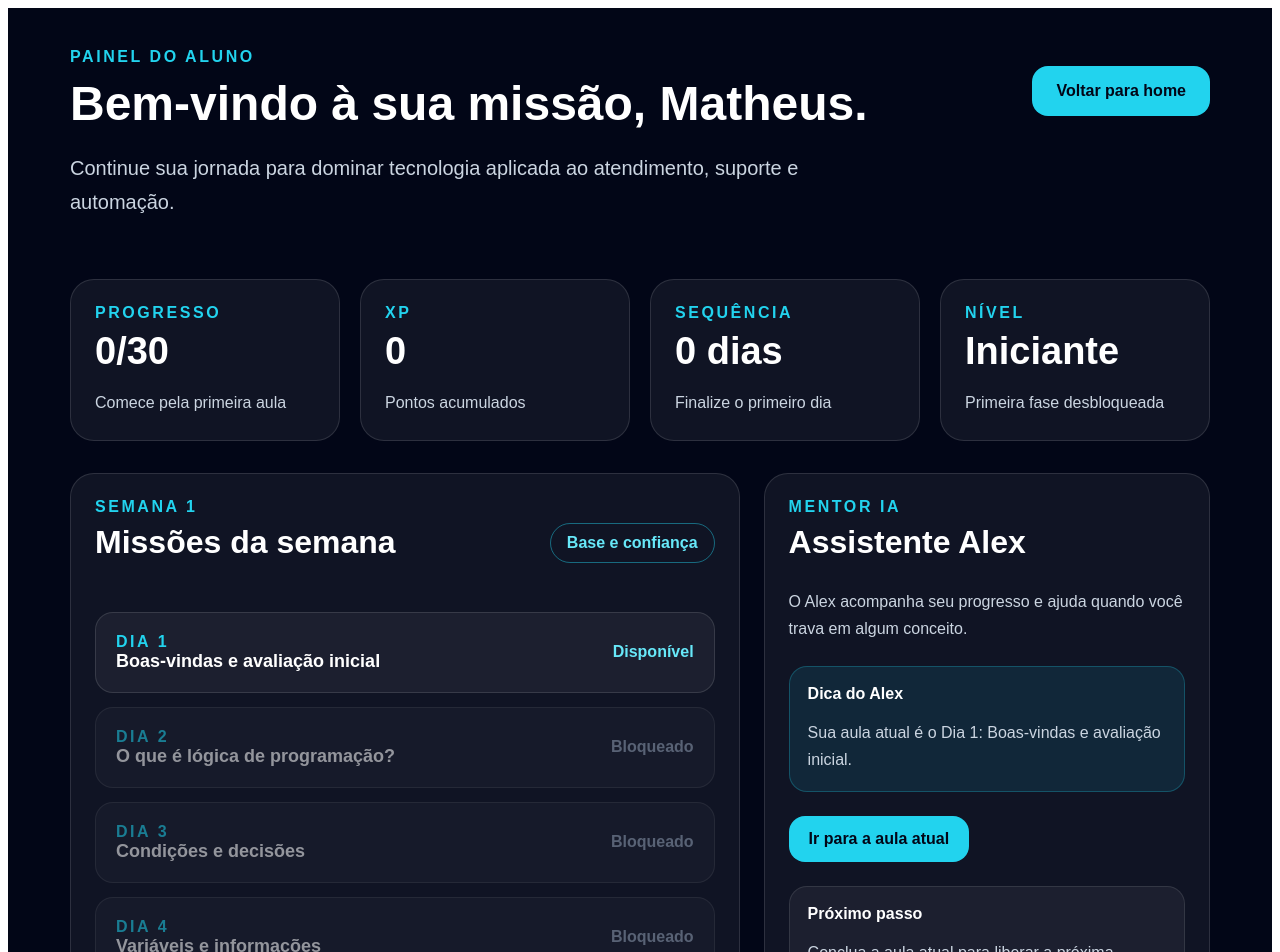
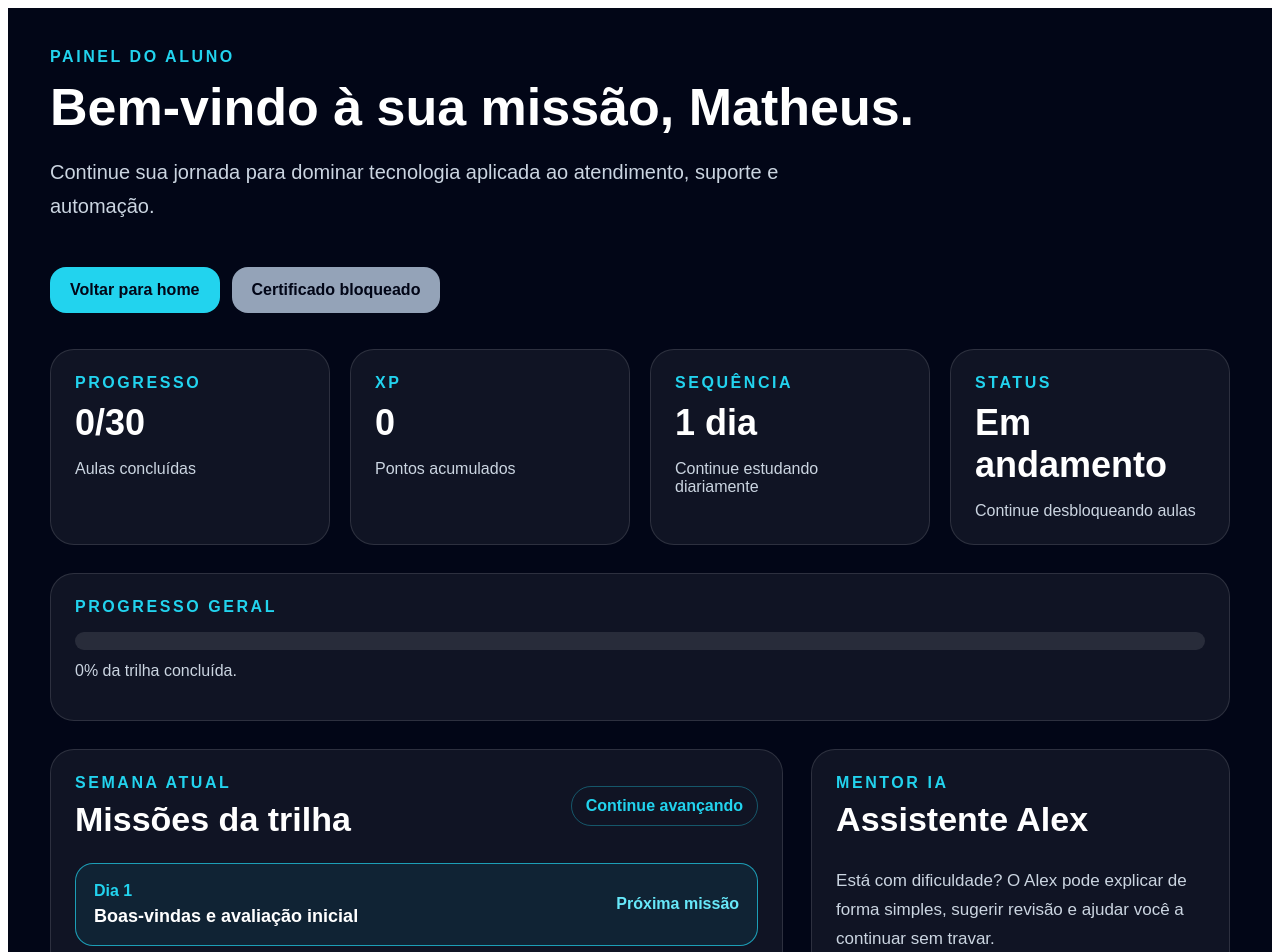
Before and after one commit to HanzSolo66/suporte-tech-30-dias, a Next.js app in the folder apps/web/: page /dashboard in a window 1280 px wide. Shown: the top 952 px of the page. Built offline with nearby package versions, Linux system fonts and the light colour scheme.

Commit message:
Adiciona botão de certificado no dashboard

```diff
--- a/apps/web/app/dashboard/page.tsx
+++ b/apps/web/app/dashboard/page.tsx
@@ -26,16 +26,16 @@ export default function DashboardPage() {
     }
   }, []);
 
-  const completedDays = progress.completedLessons.length;
-  const xp = completedDays * 120 + progress.alexUsedLessons.length * 30;
-
+  const completedLessons = progress.completedLessons.length;
+  const totalLessons = lessons.length;
+  const alexUses = progress.alexUsedLessons.length;
+  const progressPercent = Math.round((completedLessons / totalLessons) * 100);
+  const trailCompleted = completedLessons >= totalLessons;
   const currentLesson =
-    lessons.find((lesson) => !progress.completedLessons.includes(lesson.slug)) ||
+    lessons.find((lesson) => !progress.completedLessons.includes(lesson.slug)) ??
     lessons[lessons.length - 1];
 
-  const currentLessonIndex = lessons.findIndex(
-    (lesson) => lesson.slug === currentLesson.slug
-  );
+  const xp = completedLessons * 120 + alexUses * 30;
 
   return (
     <main
@@ -47,24 +47,26 @@ export default function DashboardPage() {
         padding: "40px",
       }}
     >
-      <section style={{ maxWidth: "1140px", margin: "0 auto" }}>
-        <p style={eyebrowStyle}>Painel do aluno</p>
-
-        <div
+      <section style={{ maxWidth: "1180px", margin: "0 auto" }}>
+        <section
           style={{
             display: "flex",
             justifyContent: "space-between",
             gap: "24px",
             alignItems: "flex-start",
             flexWrap: "wrap",
+            marginBottom: "36px",
           }}
         >
           <div>
+            <p style={eyebrowStyle}>Painel do aluno</p>
+
             <h1
               style={{
-                fontSize: "48px",
-                lineHeight: 1.1,
-                margin: "12px 0",
+                fontSize: "52px",
+                lineHeight: 1.05,
+                marginTop: "14px",
+                marginBottom: "16px",
               }}
             >
               Bem-vindo à sua missão, Matheus.
@@ -83,13 +85,14 @@ export default function DashboardPage() {
             </p>
           </div>
 
+          <div style={{ display: "flex", gap: "12px", flexWrap: "wrap" }}>
             <a
               href="/"
               style={{
+                color: "#020617",
                 background: "#22d3ee",
-              color: "#020617",
                 textDecoration: "none",
-              padding: "16px 24px",
+                padding: "14px 20px",
                 borderRadius: "16px",
                 fontWeight: 900,
                 whiteSpace: "nowrap",
@@ -97,67 +100,101 @@ export default function DashboardPage() {
             >
               Voltar para home
             </a>
+
+            <a
+              href="/certificado"
+              style={{
+                color: "#020617",
+                background: trailCompleted ? "#22c55e" : "#94a3b8",
+                textDecoration: "none",
+                padding: "14px 20px",
+                borderRadius: "16px",
+                fontWeight: 900,
+                whiteSpace: "nowrap",
+              }}
+            >
+              {trailCompleted ? "Ver certificado" : "Certificado bloqueado"}
+            </a>
           </div>
+        </section>
 
         <section
           style={{
             display: "grid",
             gridTemplateColumns: "repeat(auto-fit, minmax(220px, 1fr))",
             gap: "20px",
-            marginTop: "40px",
+            marginBottom: "28px",
           }}
         >
           <InfoCard
             label="Progresso"
-            value={`${completedDays}/${lessons.length}`}
-            description={
-              completedDays > 0
-                ? `${completedDays} aula(s) concluída(s)`
-                : "Comece pela primeira aula"
-            }
+            value={`${completedLessons}/${totalLessons}`}
+            description="Aulas concluídas"
           />
-
           <InfoCard
             label="XP"
             value={String(xp)}
             description="Pontos acumulados"
           />
-
           <InfoCard
             label="Sequência"
-            value={completedDays > 0 ? `${completedDays} dia(s)` : "0 dias"}
+            value={`${Math.max(completedLessons, 1)} dia${
+              Math.max(completedLessons, 1) === 1 ? "" : "s"
+            }`}
+            description="Continue estudando diariamente"
+          />
+          <InfoCard
+            label="Status"
+            value={trailCompleted ? "Concluído" : "Em andamento"}
             description={
-              completedDays > 0
-                ? "Continue estudando diariamente"
-                : "Finalize o primeiro dia"
-            }
-          />
-
-          <InfoCard
-            label="Nível"
-            value={
-              completedDays >= 3
-                ? "Aprendiz"
-                : completedDays >= 1
-                ? "Iniciante+"
-                : "Iniciante"
-            }
-            description={
-              completedDays >= 3
-                ? "Você concluiu a primeira sequência"
-                : completedDays >= 1
-                ? "Primeira missão concluída"
-                : "Primeira fase desbloqueada"
+              trailCompleted
+                ? "Trilha completa"
+                : "Continue desbloqueando aulas"
             }
           />
         </section>
 
         <section
           style={{
+            marginBottom: "28px",
+            padding: "24px",
+            borderRadius: "24px",
+            border: "1px solid rgba(255,255,255,0.12)",
+            background: "rgba(255,255,255,0.06)",
+          }}
+        >
+          <p style={eyebrowStyle}>Progresso geral</p>
+
+          <div
+            style={{
+              marginTop: "16px",
+              height: "18px",
+              background: "rgba(255,255,255,0.1)",
+              borderRadius: "999px",
+              overflow: "hidden",
+            }}
+          >
+            <div
+              style={{
+                width: `${progressPercent}%`,
+                height: "100%",
+                background: "#22d3ee",
+                borderRadius: "999px",
+              }}
+            />
+          </div>
+
+          <p style={{ color: "#cbd5e1", marginTop: "12px" }}>
+            {progressPercent}% da trilha concluída.
+          </p>
+        </section>
+
+        <section
+          style={{
             display: "grid",
-            gridTemplateColumns: "minmax(0, 1.5fr) minmax(280px, 1fr)",
-            gap: "24px",
-            marginTop: "32px",
+            gridTemplateColumns: "minmax(0, 1.4fr) minmax(280px, 0.8fr)",
+            gap: "28px",
+            alignItems: "start",
           }}
         >
           <section style={cardStyle}>
@@ -166,79 +203,116 @@ export default function DashboardPage() {
                 display: "flex",
                 justifyContent: "space-between",
                 gap: "16px",
+                flexWrap: "wrap",
                 alignItems: "center",
-                flexWrap: "wrap",
               }}
             >
               <div>
-                <p style={eyebrowStyle}>Semana 1</p>
-                <h2 style={{ fontSize: "32px", marginTop: "8px" }}>
-                  Missões da semana
+                <p style={eyebrowStyle}>Semana atual</p>
+                <h2 style={{ fontSize: "34px", margin: "8px 0 0" }}>
+                  Missões da trilha
                 </h2>
               </div>
 
               <span
                 style={{
-                  color: "#67e8f9",
-                  border: "1px solid rgba(34,211,238,0.45)",
+                  color: "#22d3ee",
+                  border: "1px solid rgba(34,211,238,0.35)",
                   borderRadius: "999px",
-                  padding: "10px 16px",
-                  fontWeight: 800,
+                  padding: "10px 14px",
+                  fontWeight: 900,
                 }}
               >
-                Base e confiança
+                {trailCompleted ? "Trilha concluída" : "Continue avançando"}
               </span>
             </div>
 
-            <div style={{ display: "grid", gap: "14px", marginTop: "24px" }}>
-              {lessons.map((lesson, index) => {
-                const completed = progress.completedLessons.includes(
+            <div style={{ display: "grid", gap: "12px", marginTop: "24px" }}>
+              {lessons.map((lesson) => {
+                const isCompleted = progress.completedLessons.includes(
                   lesson.slug
                 );
-
-                const previousLesson = lessons[index - 1];
-
-                const unlocked =
-                  index === 0 ||
-                  progress.completedLessons.includes(previousLesson.slug);
+                const isCurrent = currentLesson.slug === lesson.slug;
 
                 return (
-                  <MissionCard
+                  <a
                     key={lesson.slug}
-                    day={`Dia ${lesson.dayNumber}`}
-                    title={lesson.title}
-                    status={
-                      completed
+                    href={`/aulas/${lesson.slug}`}
+                    style={{
+                      display: "flex",
+                      justifyContent: "space-between",
+                      gap: "16px",
+                      alignItems: "center",
+                      textDecoration: "none",
+                      color: "white",
+                      padding: "18px",
+                      borderRadius: "18px",
+                      border: isCurrent
+                        ? "1px solid rgba(34,211,238,0.7)"
+                        : "1px solid rgba(255,255,255,0.12)",
+                      background: isCompleted
+                        ? "rgba(34,197,94,0.14)"
+                        : isCurrent
+                        ? "rgba(34,211,238,0.08)"
+                        : "rgba(255,255,255,0.04)",
+                    }}
+                  >
+                    <div>
+                      <p
+                        style={{
+                          color: "#22d3ee",
+                          fontWeight: 900,
+                          margin: 0,
+                        }}
+                      >
+                        Dia {lesson.dayNumber}
+                      </p>
+
+                      <strong
+                        style={{
+                          display: "block",
+                          marginTop: "6px",
+                          fontSize: "18px",
+                        }}
+                      >
+                        {lesson.title}
+                      </strong>
+                    </div>
+
+                    <strong
+                      style={{
+                        color: isCompleted ? "#86efac" : "#67e8f9",
+                        whiteSpace: "nowrap",
+                      }}
+                    >
+                      {isCompleted
                         ? "Concluído"
-                        : unlocked
-                        ? "Disponível"
-                        : "Bloqueado"
-                    }
-                    href={unlocked ? `/aulas/${lesson.slug}` : "/dashboard"}
-                    completed={completed}
-                    locked={!unlocked}
-                  />
+                        : isCurrent
+                        ? "Próxima missão"
+                        : "Bloqueada"}
+                    </strong>
+                  </a>
                 );
               })}
             </div>
           </section>
 
-          <section style={cardStyle}>
+          <aside style={cardStyle}>
             <p style={eyebrowStyle}>Mentor IA</p>
 
-            <h2 style={{ fontSize: "32px", marginTop: "8px" }}>
+            <h2 style={{ fontSize: "34px", marginTop: "8px" }}>
               Assistente Alex
             </h2>
 
-            <p style={mutedStyle}>
-              O Alex acompanha seu progresso e ajuda quando você trava em algum
-              conceito.
+            <p style={{ color: "#cbd5e1", lineHeight: 1.7, fontSize: "17px" }}>
+              Está com dificuldade? O Alex pode explicar de forma simples,
+              sugerir revisão e ajudar você a continuar sem travar.
             </p>
 
             <div
               style={{
                 marginTop: "24px",
-                padding: "18px",
+                padding: "20px",
                 borderRadius: "18px",
                 background: "rgba(34,211,238,0.1)",
                 border: "1px solid rgba(34,211,238,0.25)",
@@ -246,10 +320,15 @@ export default function DashboardPage() {
             >
               <strong>Dica do Alex</strong>
 
-              <p style={{ ...mutedStyle, marginBottom: 0 }}>
-                {completedDays === lessons.length
-                  ? "Você concluiu todas as aulas disponíveis. Excelente progresso!"
-                  : `Sua aula atual é o Dia ${currentLesson.dayNumber}: ${currentLesson.title}.`}
+              <p
+                style={{
+                  color: "#cbd5e1",
+                  lineHeight: 1.7,
+                  marginBottom: 0,
+                }}
+              >
+                Faça uma aula por vez, responda o quiz e use o feedback do erro
+                como revisão. Errar faz parte do treino.
               </p>
             </div>
 
@@ -258,35 +337,36 @@ export default function DashboardPage() {
               style={{
                 display: "inline-block",
                 marginTop: "24px",
+                color: "#020617",
                 background: "#22d3ee",
-                color: "#020617",
                 textDecoration: "none",
                 padding: "14px 20px",
                 borderRadius: "16px",
                 fontWeight: 900,
               }}
             >
-              Ir para a aula atual
+              Continuar aula
             </a>
 
-            <div
+            {trailCompleted && (
+              <a
+                href="/certificado"
                 style={{
-                marginTop: "24px",
-                padding: "18px",
-                borderRadius: "18px",
-                background: "rgba(255,255,255,0.05)",
-                border: "1px solid rgba(255,255,255,0.1)",
+                  display: "inline-block",
+                  marginTop: "12px",
+                  marginLeft: "12px",
+                  color: "#020617",
+                  background: "#22c55e",
+                  textDecoration: "none",
+                  padding: "14px 20px",
+                  borderRadius: "16px",
+                  fontWeight: 900,
                 }}
               >
-              <strong>Próximo passo</strong>
-
-              <p style={{ ...mutedStyle, marginBottom: 0 }}>
-                {currentLessonIndex + 1 < lessons.length
-                  ? "Conclua a aula atual para liberar a próxima missão."
-                  : "Você chegou ao fim das aulas cadastradas nesta versão."}
-              </p>
-            </div>
-          </section>
+                Ver certificado
+              </a>
+            )}
+          </aside>
         </section>
       </section>
     </main>
@@ -305,71 +385,13 @@ function InfoCard({
   return (
     <div style={cardStyle}>
       <p style={eyebrowStyle}>{label}</p>
-      <strong style={{ fontSize: "38px", display: "block", marginTop: "8px" }}>
+
+      <strong style={{ fontSize: "36px", display: "block", marginTop: "10px" }}>
         {value}
       </strong>
-      <p style={{ ...mutedStyle, marginBottom: 0 }}>{description}</p>
+
+      <p style={{ color: "#cbd5e1", marginBottom: 0 }}>{description}</p>
     </div>
-  );
-}
-
-function MissionCard({
-  day,
-  title,
-  status,
-  href,
-  completed,
-  locked,
-}: {
-  day: string;
-  title: string;
-  status: string;
-  href: string;
-  completed: boolean;
-  locked: boolean;
-}) {
-  return (
-    <a
-      href={href}
-      style={{
-        display: "block",
-        textDecoration: "none",
-        color: "white",
-        padding: "20px",
-        borderRadius: "18px",
-        opacity: locked ? 0.55 : 1,
-        background: completed
-          ? "rgba(34,197,94,0.14)"
-          : "rgba(255,255,255,0.05)",
-        border: completed
-          ? "1px solid rgba(34,197,94,0.35)"
-          : "1px solid rgba(255,255,255,0.12)",
-      }}
-    >
-      <div
-        style={{
-          display: "flex",
-          justifyContent: "space-between",
-          gap: "16px",
-          alignItems: "center",
-          flexWrap: "wrap",
-        }}
-      >
-        <div>
-          <p style={{ ...eyebrowStyle, margin: 0 }}>{day}</p>
-          <strong style={{ fontSize: "18px" }}>{title}</strong>
-        </div>
-
-        <span
-          style={{
-            color: completed ? "#86efac" : locked ? "#94a3b8" : "#67e8f9",
-            fontWeight: 900,
-          }}
-        >
-          {status}
-        </span>
-      </div>
-    </a>
   );
 }
 
@@ -387,9 +409,3 @@ const eyebrowStyle: React.CSSProperties = {
   letterSpacing: "0.16em",
   margin: 0,
 };
-
-const mutedStyle: React.CSSProperties = {
-  color: "#cbd5e1",
-  lineHeight: 1.7,
-  fontSize: "16px",
-};
```
Lines whose indentation alone changed are shown as unchanged.
